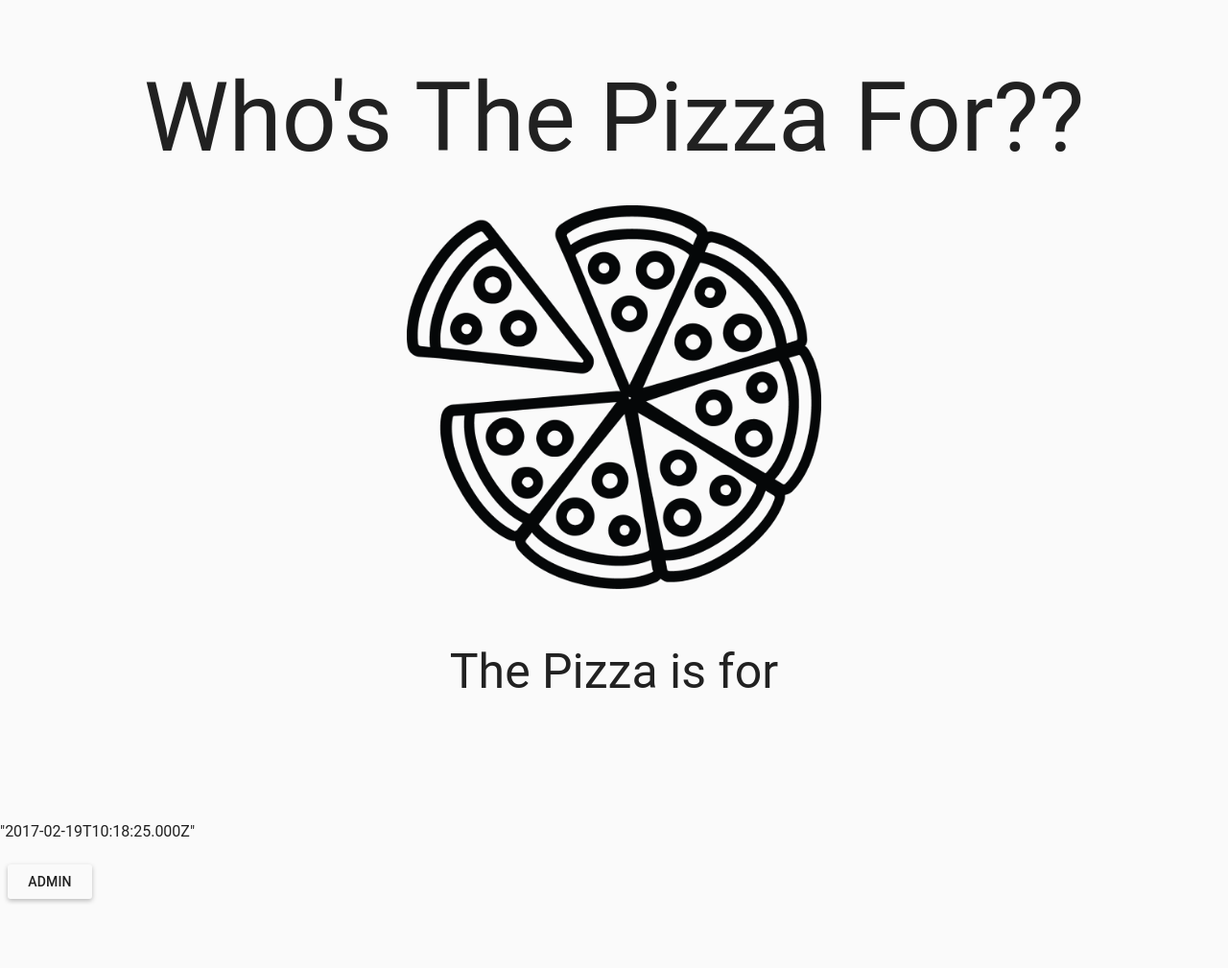
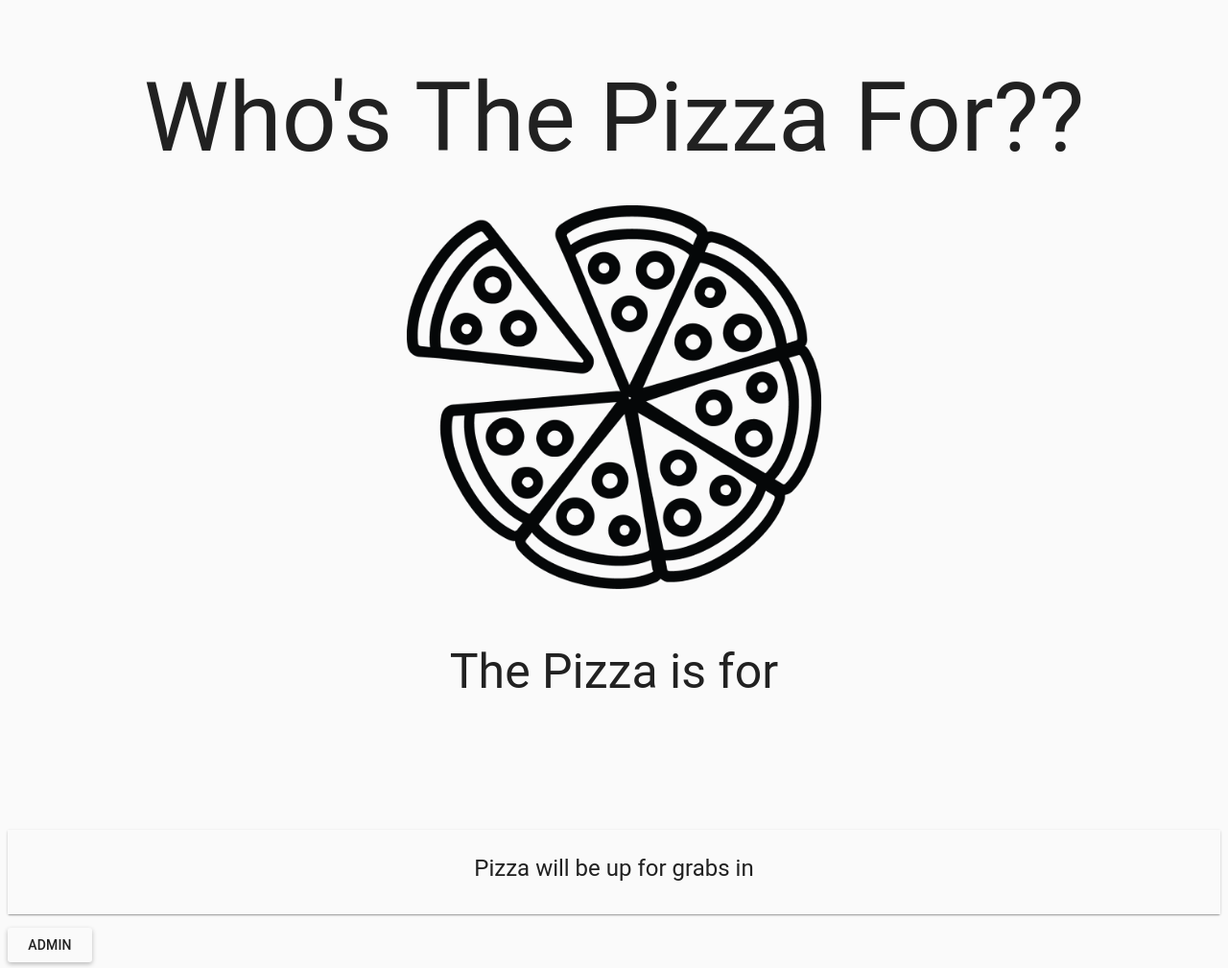
Before and after one commit to philgebauer/whos-pizza, a website: page public/views/index.html at #/home in a window 1280 px wide. Shown: the whole page at 96% size. Before the commit the page ends 943 px from the top, so only its background shows below. Drawn offline with Linux system fonts and the light colour scheme; no server answers.

Commit message:
Minor styling changes to home.html

```diff
--- a/public/views/templates/home.html
+++ b/public/views/templates/home.html
@@ -9,9 +9,16 @@
 
 <div class="pizzaText"> The Pizza is for {{home.who}}</div>
 <div class="pizzaText">{{home.notes}}</div>
-{{home.currentTime}}</br>
-{{home.timeReady}}</br>
-{{home.time}}
+<md-card>
+  <md-card-title>
+    <md-card-title-text>
+      <span class="md-headline center">Pizza will be up for grabs in</span>
+    </md-card-titil-text>
+  </md-card-title>
+  <md-card-content>
+    <span class="md-headline center">{{home.time}}</span>
+  </md-card-content>
+</md-card>
 
 
 <!-- <button class="center" ng-click=""> Click Here to Sign-up </button> -->
```
